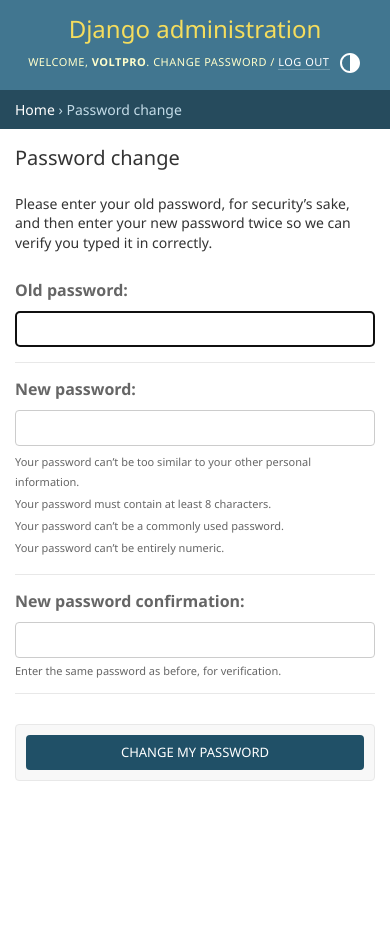
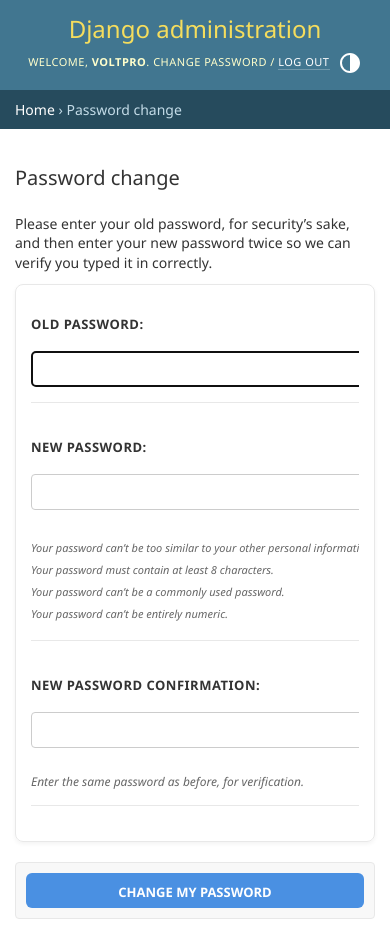
Before and after one commit to qatradersv-ctrl/voltpro, a Django app: a page that uses templates/admin/base_site.html in a window 390 px wide. Before the commit the page ends 781 px from the top, so only its background shows below. Run offline with Django 5.2, Linux system fonts and the light colour scheme; a user stored in the database is signed in.

Commit message:
Improve admin quote form UI styling
- Add custom admin CSS for better form styling
- Implement grid layout for client information fields
- Enhance input field styling with improved borders and focus states
- Add professional fieldset styling with rounded corners and shadows
- Add helpful description to Client Information section
- Improve responsive design for mobile devices
- Enhance submit button styling

Generated with [Devin](https://devin.ai)

Co-Authored-By: Devin <158243242+devin-ai-integration[bot]@users.noreply.github.com>

```diff
--- a/core/admin.py
+++ b/core/admin.py
@@ -300,6 +300,7 @@ class QuoteAdmin(admin.ModelAdmin):
     fieldsets = (
         ("Client Information", {
             "fields": ("client_name", "client_phone", "client_email", "client_location"),
+            "description": "Enter the client's contact information for this quote. All fields are required unless otherwise noted.",
         }),
         ("Service & Status", {
             "fields": ("service", "request", "status", "issue_date", "valid_until"),
--- /dev/null
+++ b/static/core/css/admin.css
@@ -0,0 +1,190 @@
+/* Improved Django Admin Styling for Client Information Section */
+
+/* General form styling */
+.form-row {
+    margin-bottom: 20px;
+    display: grid;
+    grid-template-columns: repeat(auto-fit, minmax(250px, 1fr));
+    gap: 20px;
+}
+
+.form-row .field-box {
+    margin-bottom: 15px;
+}
+
+/* Field labels */
+.form-row label {
+    display: block;
+    font-weight: 600;
+    color: #333;
+    font-size: 13px;
+    margin-bottom: 8px;
+    text-transform: uppercase;
+    letter-spacing: 0.5px;
+}
+
+/* Input fields */
+.form-row input[type="text"],
+.form-row input[type="email"],
+.form-row input[type="tel"],
+.form-row input[type="number"],
+.form-row input[type="date"],
+.form-row select,
+.form-row textarea {
+    width: 100%;
+    padding: 12px 15px;
+    border: 1px solid #ddd;
+    border-radius: 6px;
+    font-size: 14px;
+    color: #333;
+    background-color: #fff;
+    transition: border-color 0.3s ease, box-shadow 0.3s ease;
+    box-sizing: border-box;
+    height: 44px;
+}
+
+.form-row textarea {
+    height: auto;
+    min-height: 80px;
+    resize: vertical;
+}
+
+.form-row input[type="text"]:focus,
+.form-row input[type="email"]:focus,
+.form-row input[type="tel"]:focus,
+.form-row input[type="number"]:focus,
+.form-row input[type="date"]:focus,
+.form-row select:focus,
+.form-row textarea:focus {
+    outline: none;
+    border-color: #4a90e2;
+    box-shadow: 0 0 0 3px rgba(74, 144, 226, 0.1);
+}
+
+/* Help text */
+.form-row .help {
+    font-size: 12px;
+    color: #666;
+    margin-top: 6px;
+    font-style: italic;
+}
+
+/* Required field indicator */
+.form-row.required label::after {
+    content: " *";
+    color: #e74c3c;
+    font-weight: 700;
+}
+
+/* Client information specific styling */
+.field-client-name,
+.field-client-phone,
+.field-client-email,
+.field-client-location {
+    background: #fff;
+    padding: 15px;
+    border-radius: 8px;
+    border: 1px solid #eee;
+    box-shadow: 0 1px 3px rgba(0,0,0,0.05);
+}
+
+.field-client-name input,
+.field-client-phone input,
+.field-client-email input,
+.field-client-location input {
+    background: #fafafa;
+    border: 1px solid #e0e0e0;
+}
+
+.field-client-name input:focus,
+.field-client-phone input:focus,
+.field-client-email input:focus,
+.field-client-location input:focus {
+    background: #fff;
+    border-color: #4a90e2;
+}
+
+/* Fieldset styling */
+fieldset.module {
+    border: 1px solid #e8e8e8;
+    border-radius: 8px;
+    margin-bottom: 20px;
+    background: #fff;
+    box-shadow: 0 2px 4px rgba(0,0,0,0.05);
+    padding: 20px;
+}
+
+fieldset.module h2 {
+    background: #f8f9fa;
+    color: #333;
+    padding: 12px 15px;
+    margin: -20px -20px 20px -20px;
+    border-bottom: 1px solid #e8e8e8;
+    border-radius: 8px 8px 0 0;
+    font-size: 14px;
+    font-weight: 600;
+    text-transform: uppercase;
+    letter-spacing: 0.5px;
+}
+
+/* Fieldset description */
+fieldset.module > p {
+    color: #666;
+    font-size: 13px;
+    margin-bottom: 20px;
+    padding: 12px 15px;
+    background: #f9f9f9;
+    border-left: 4px solid #4a90e2;
+    border-radius: 4px;
+    line-height: 1.5;
+}
+
+/* Form container */
+#content-main {
+    max-width: 1200px;
+    margin: 0 auto;
+}
+
+/* Responsive improvements */
+@media (max-width: 768px) {
+    .form-row {
+        grid-template-columns: 1fr;
+    }
+
+    .form-row .field-box {
+        width: 100%;
+    }
+
+    fieldset.module {
+        padding: 15px;
+    }
+
+    fieldset.module h2 {
+        margin: -15px -15px 15px -15px;
+    }
+}
+
+/* Overall page styling */
+#content {
+    padding: 20px;
+}
+
+.breadcrumbs {
+    margin-bottom: 20px;
+}
+
+/* Submit button styling */
+.submit-row input[type="submit"] {
+    background: #4a90e2;
+    color: white;
+    border: none;
+    padding: 12px 24px;
+    border-radius: 6px;
+    font-weight: 600;
+    cursor: pointer;
+    transition: background 0.3s ease;
+}
+
+.submit-row input[type="submit"]:hover {
+    background: #357abd;
+}
--- a/templates/admin/base_site.html
+++ b/templates/admin/base_site.html
@@ -5,6 +5,7 @@
 
 {% block extrastyle %}
 {{ block.super }}
+<link rel="stylesheet" href="{% static 'core/css/admin.css' %}">
 {% endblock %}
 
 {% block branding %}
```
